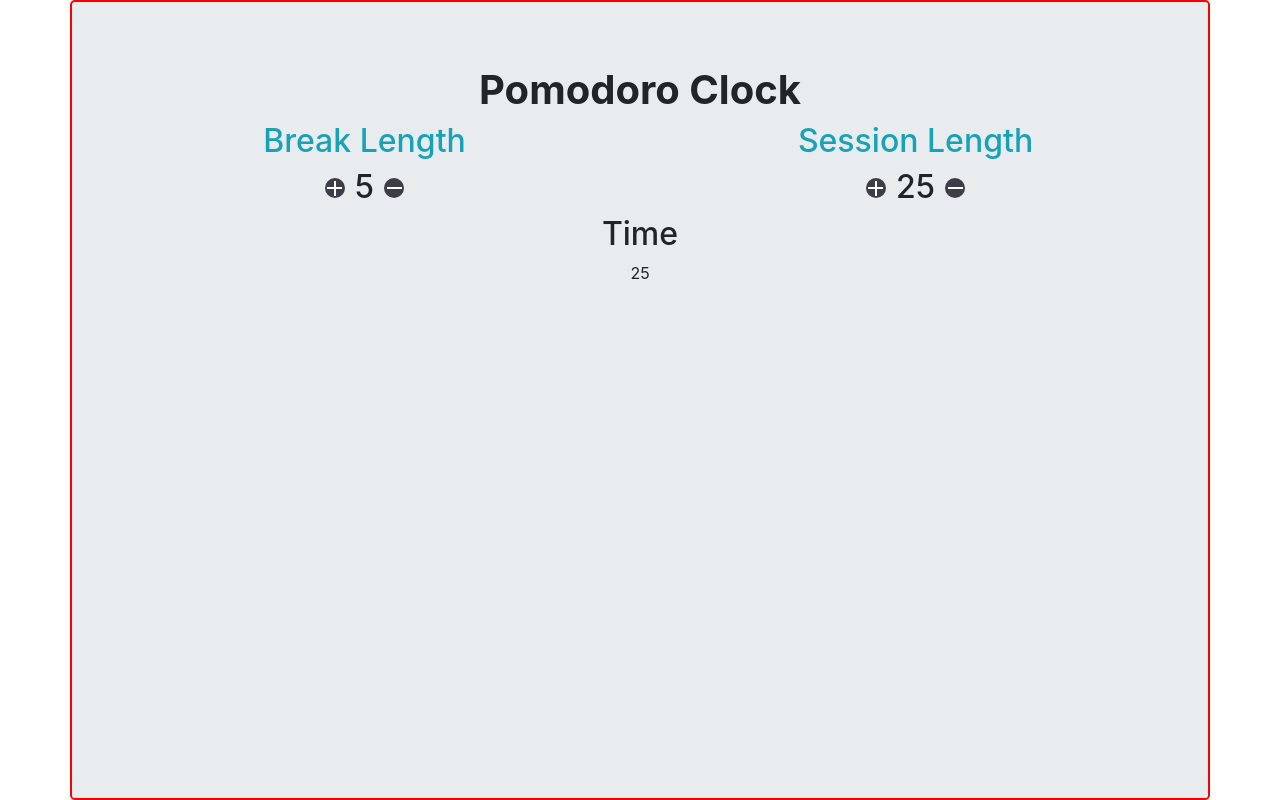
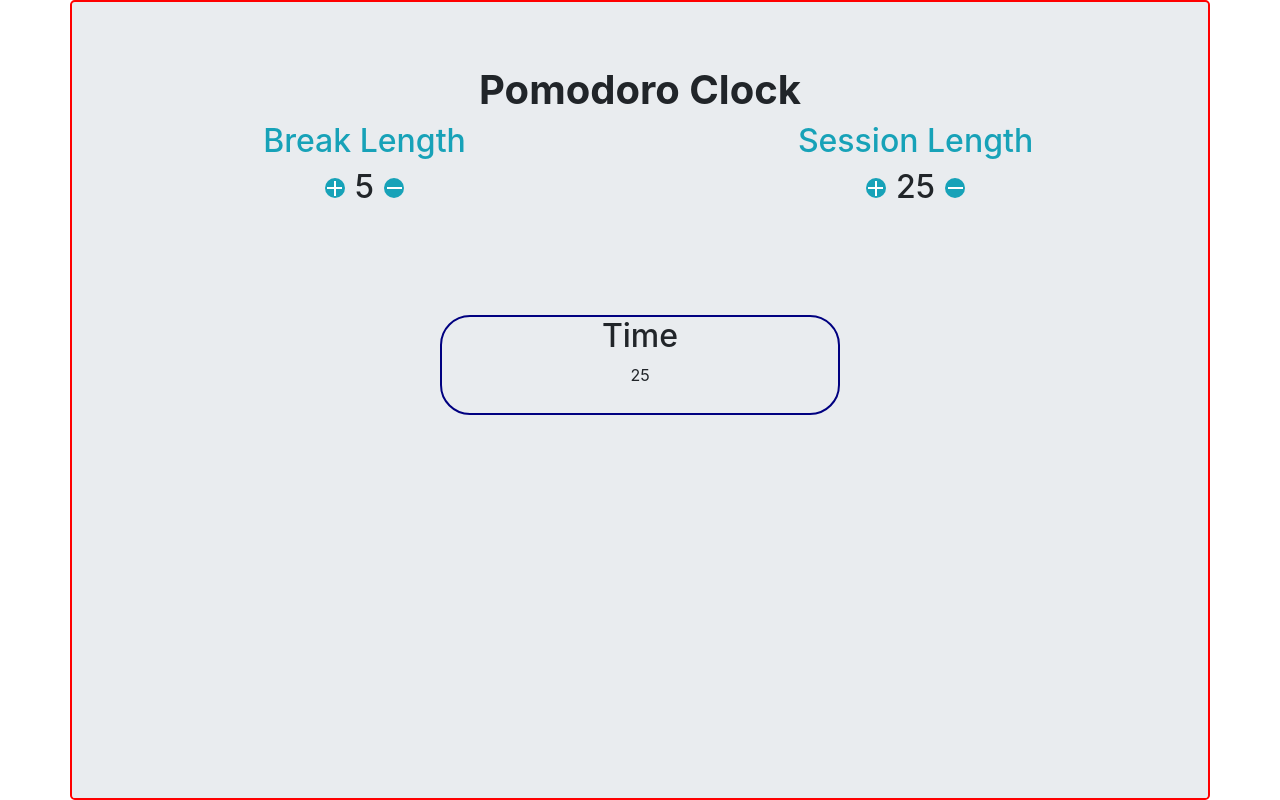
Before and after one commit to petercrackthecode/FCC_PomodoroClock, a React (Create React App) app: page / in a window 1280 px wide. Built offline with nearby package versions, Linux system fonts and the light colour scheme.

Commit message:
More CSS changes

```diff
--- a/src/App.js
+++ b/src/App.js
@@ -67,7 +67,7 @@ class App extends React.Component {
               handleDecrement={this.handleLimitDecrease}
             />
           </section>
-          <section>
+          <section id='time-stamp'>
             <h2 id="time-label">Time</h2>
             <TimeCounter m_timeLeft={this.state.m_timeLeft} />
           </section>
--- a/src/components/LengthController.js
+++ b/src/components/LengthController.js
@@ -24,7 +24,7 @@ export function LengthController(props) {
       <section className="toggle row">
         <div
           id={`${id}-increment`}
-          className="button increment"
+          className="button increment btn-info btn-lg"
           onClick={handleIncrement}
         />
         <h2 id={`${id}-length`} className="length">
@@ -32,7 +32,7 @@ export function LengthController(props) {
         </h2>
         <div
           id={`${id}-decrement`}
-          className="button decrement"
+          className="button decrement btn-info btn-lg"
           onClick={handleDecrement}
         />
       </section>
--- a/src/styles/App.css
+++ b/src/styles/App.css
@@ -10,9 +10,11 @@
   margin-top: 0px;
   margin-bottom: 0px;
 }
+#app #pomodoro-clock section.row {
+  margin-bottom: 50px;
+}
 #app #pomodoro-clock .button {
   border-radius: 50%;
-  background-color: #3d3d48;
   position: relative;
   width: 20px;
   height: 20px;
@@ -59,5 +61,12 @@
   display: flex;
   justify-content: center;
 }
+#app #pomodoro-clock #time-stamp {
+  max-width: 400px;
+  height: 100px;
+  margin: auto;
+  border: 2px solid navy;
+  border-radius: 30px;
+}
 
 /*# sourceMappingURL=App.css.map */
--- a/src/styles/App.scss
+++ b/src/styles/App.scss
@@ -14,9 +14,12 @@
         margin-top: 0px;
         margin-bottom: 0px;
 
+        section.row {
+            margin-bottom: 50px;
+        }
+
         .button {
             border-radius: 50%;
-            background-color: rgb(61, 61, 72);
             position: relative;
             width: 20px;
             height: 20px;
@@ -74,5 +77,13 @@
             display: flex;
             justify-content: center;
         }
+
+        #time-stamp {
+            max-width: 400px;
+            height: 100px;
+            margin: auto;
+            @include Border(2px, navy);
+            border-radius: 30px;
+        }
     }
 }
```
Also changed, not shown: 1 other file (tests, documents, lock files or other folders).
